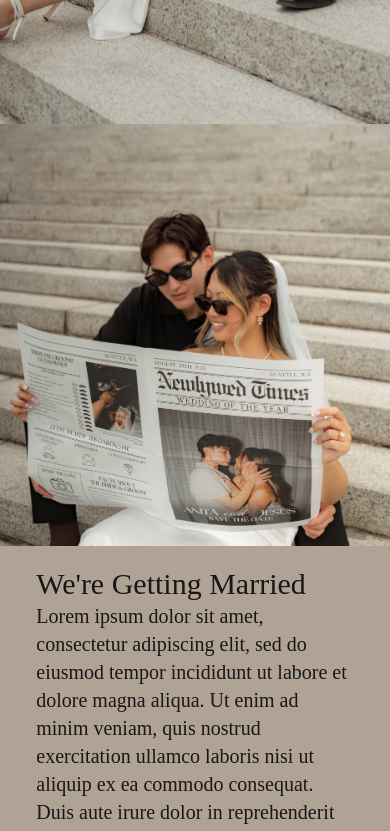
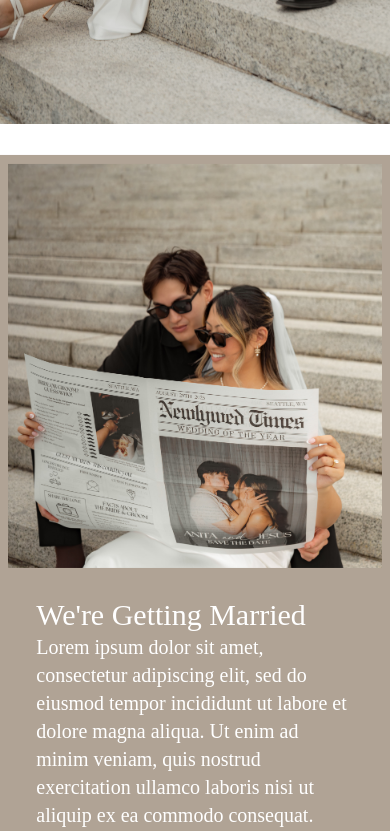
Before and after one commit to matthew-beep/wedding-v2, a Next.js app in the folder wedding-v2/: page / in a window 390 px wide. Shown: the part 720-1551 px from the top of the page. Built offline with nearby package versions, Linux system fonts and the light colour scheme; a web font is replaced by a local one.

Commit message:
working on mobile nav

```diff
--- a/wedding-v2/src/app/footer.tsx
+++ b/wedding-v2/src/app/footer.tsx
@@ -1,5 +1,7 @@
 'use client'
+import { get } from 'http';
 import React from 'react';
+import { useState, useEffect } from 'react';
 
 
 interface FooterProps {
@@ -8,10 +10,42 @@ interface FooterProps {
 
 const Footer: React.FC<FooterProps> = ({  }) => {
 
+  const [days, setDays] = useState(0);
+  const [hours, setHours] = useState(0);
+  const [minutes, setMinutes] = useState(0);
+  const [seconds, setSeconds] = useState(0);
+  const weddingDate = new Date("2025-08-29");
 
+  const getTime = () => {
+    const difference = weddingDate.getTime() - new Date().getTime();
+    setDays(Math.floor(difference / (1000 * 60 * 60 * 24)));
+    setHours(Math.floor((difference / (1000 * 60 * 60)) % 24));
+    setMinutes(Math.floor((difference / 1000 / 60) % 60));
+    setSeconds(Math.floor((difference / 1000) % 60));
+  }
+
+  useEffect(() => {
+    const interval = setInterval(() => getTime(), 1000);
+
+    return () => clearInterval(interval);
+  }, []);
+
+  /*
+  setInterval(() => {
+    setCurrentDate(new Date());
+    //console.log(Math.abs(weddingDate.getTime() - currentDate.getTime()));
+  }, 60000);
+  */
   return (
-    <footer className="h-48 bg-white">
-
+    <footer className="h-auto bg-white font-canto text-2xl flex flex-col items-center py-5">
+      <section>
+        <div>
+          {days + " Days " + hours + " Hours " + minutes + " Minutes " + seconds + " Seconds"}
+        </div>
+      </section>
+      <section>
+        <h5>Designed and Developed by <span>Matthew Herradura</span></h5>
+      </section>
     </footer>
   );
 }
--- a/wedding-v2/src/app/landing.tsx
+++ b/wedding-v2/src/app/landing.tsx
@@ -33,28 +33,28 @@ const Landing: React.FC<LandingProps> = ({ scroll, windowWidth }) => {
           console.log("activate animation ")
 
           controls.start({
-            /*
+
             top: 0,
             fontSize: '4px',
             filter:'blur(10px)',
             opacity: 0,
             transition: { duration: 0.1, ease: [0.43, 0.13, 0.23, 0.96] }
-            */
-            transform:"translateY(-50%)",
-            opacity: 0
+
+            //transform:"translateY(-50%)",
+            //opacity: 0
           })
         } else {
           controls.start({
-            /*
+
             color:"white",
             top: '5rem',
             filter:'blur(0px)',
             fontSize: '72px',
             opacity:  1,
             transition: { duration: 0.3, ease: [0.43, 0.13, 0.23, 0.96] }
-            */
-            transform:"translateY(0%)",
-            opacity: 1
+
+           // transform:"translateY(0%)",
+           // opacity: 1
           })
         }
       }
@@ -88,7 +88,7 @@ const Landing: React.FC<LandingProps> = ({ scroll, windowWidth }) => {
           </div>
         </div>
       </section>
-      <section ref={ref} className="lg:h-[200vh] h-[150vh] w-full relative">
+      <section ref={ref} className="lg:h-[200vh] h-auto min-h-[200vh] w-full relative">
         <div className="bg-white flex flex-col sm:flex-row sticky top-0 h-screen overflow-y-hidden lg:overflow-x-hidden">
           <div className="lg:w-1/2 w-full bg-white flex flex-col items-center justify-center h-1/2 lg:h-full">
             <div className="font-canto text-6xl text-black">
@@ -118,7 +118,7 @@ const Landing: React.FC<LandingProps> = ({ scroll, windowWidth }) => {
                 </div>
               </motion.div>
             </div>
-            <div className="lg:w-1/2 w-11/12 lg:h-full h-1/2 p-5 font-canto">
+            <div className="lg:w-1/2 w-11/12 lg:h-full h-1/2 p-5 font-canto text-white">
               <h3 className="text-3xl">We&apos;re Getting Married</h3>
               <p className="text-xl">
                 Lorem ipsum dolor sit amet, consectetur adipiscing elit, sed do eiusmod tempor incididunt ut labore et dolore magna aliqua.
--- a/wedding-v2/src/app/mobileNav.tsx
+++ b/wedding-v2/src/app/mobileNav.tsx
@@ -12,8 +12,12 @@ interface MobileNavProps {
 
 const MobileNav: React.FC<MobileNavProps> = ({ scroll, height }) => {
   const [downAnimation, setDownAnimation] = useState<boolean>(false);
+  const [navDisplay, setNavDisplay] = useState<boolean>(false);
+  const [hideNave, setHideNav] = useState<boolean>(false);
+  const [iconOpacity, setIconOpacity] = useState<number>(0);
+
   const controls = useAnimationControls();
-  const [iconOpacity, setIconOpacity] = useState<number>(0);
+  const navAnimation = useAnimationControls();
 
   useEffect(() => {
     // console.log("mobile " + scroll);
@@ -50,10 +54,43 @@ const MobileNav: React.FC<MobileNavProps> = ({ scroll, height }) => {
     }
   }, [height, scroll])
 
+  const handleClick = () => { // show navbar
+    console.log("handleClick");
+    if (downAnimation == false && navDisplay != true) {
+      setNavDisplay(true);
+      controls.start({
+        color: 'black',
+        backgroundColor: 'rgba(255, 255, 255, 1)',
+        transition: { duration: 0.3, ease: [0.43, 0.13, 0.23, 0.96] }
+      })
+
+      navAnimation.start({
+        height: '100vh'
+      })
+
+    } else {
+      setNavDisplay(false);
+      controls.start({
+        color: 'white',
+        backgroundColor: 'rgba(255, 255, 255, 0)',
+        transition: { duration: 0.3, ease: [0.43, 0.13, 0.23, 0.96] }
+      })
+
+      navAnimation.start({
+        height: '5rem'
+      })
+    }
+
+  }
+
   return (
-    <nav className="font-canto w-full h-20">
+    <nav className="font-canto w-full flex flex-col">
+      <motion.div
+        className='flex flex-col'
+        animate={navAnimation}
+      >
         <motion.section
-        className="flex w-full justify-center h-full items-center"
+          className="flex w-full justify-center h-20 items-center "
           initial={{color: 'white'}}
           animate={controls}
         >
@@ -66,7 +103,7 @@ const MobileNav: React.FC<MobileNavProps> = ({ scroll, height }) => {
             >
               A&J
             </motion.h2>
-          <FontAwesomeIcon icon={faBars} className="text-3xl cursor-pointer" />
+            <FontAwesomeIcon icon={faBars} className="text-3xl cursor-pointer" onClick={handleClick}/>
           </div>
         </motion.section>
         <motion.section
@@ -74,6 +111,7 @@ const MobileNav: React.FC<MobileNavProps> = ({ scroll, height }) => {
         >
 
         </motion.section>
+      </motion.div>
     </nav>
   );
 }
--- a/wedding-v2/src/app/page.tsx
+++ b/wedding-v2/src/app/page.tsx
@@ -47,7 +47,7 @@ export default function Home() {
       <header className="fixed top-0 left-0 z-10 w-full">
         <MobileNav scroll={scrollYProgress} height={windowHeight}/>
       </header>
-      <main className="bg-white h-screen">
+      <main className="bg-white">
         <Landing scroll={scrollYProgress} windowWidth={windowWidth}/>
       </main>
       <Footer />
```
Lines whose indentation alone changed are shown as unchanged.
